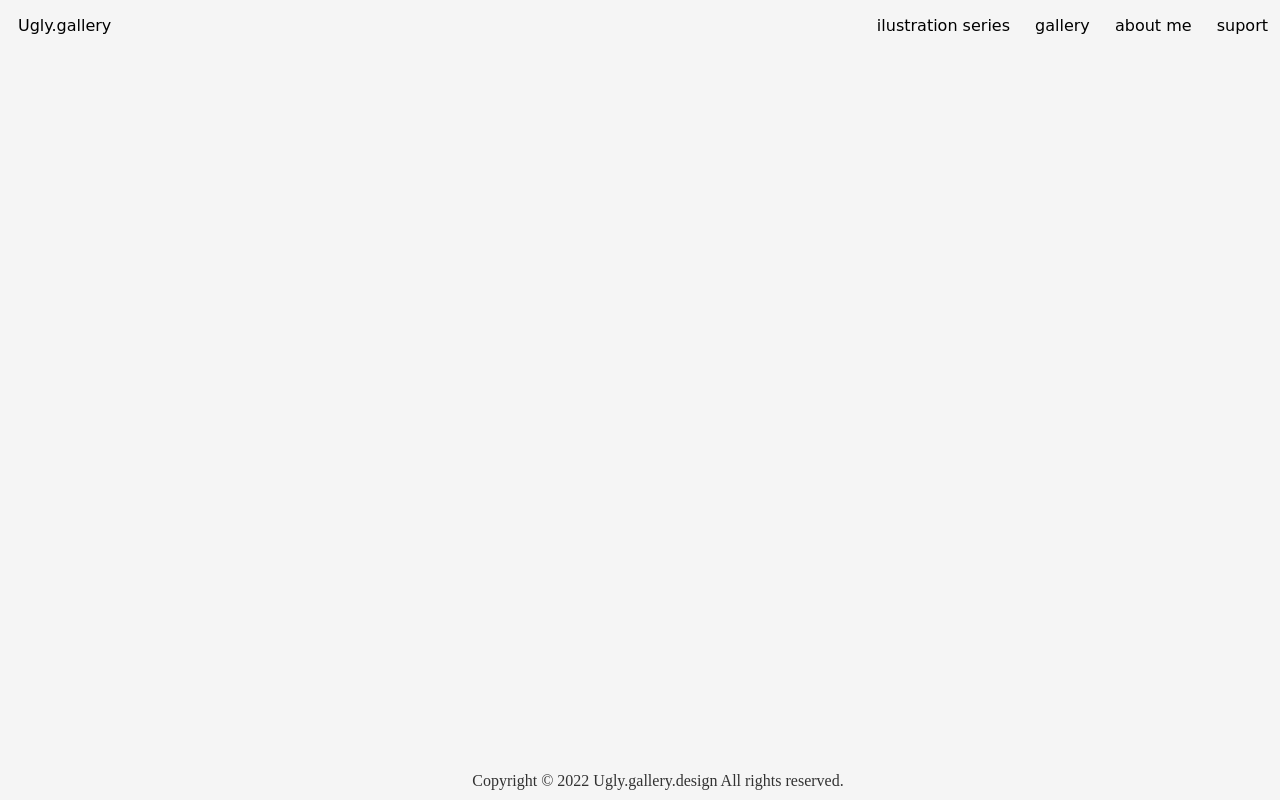
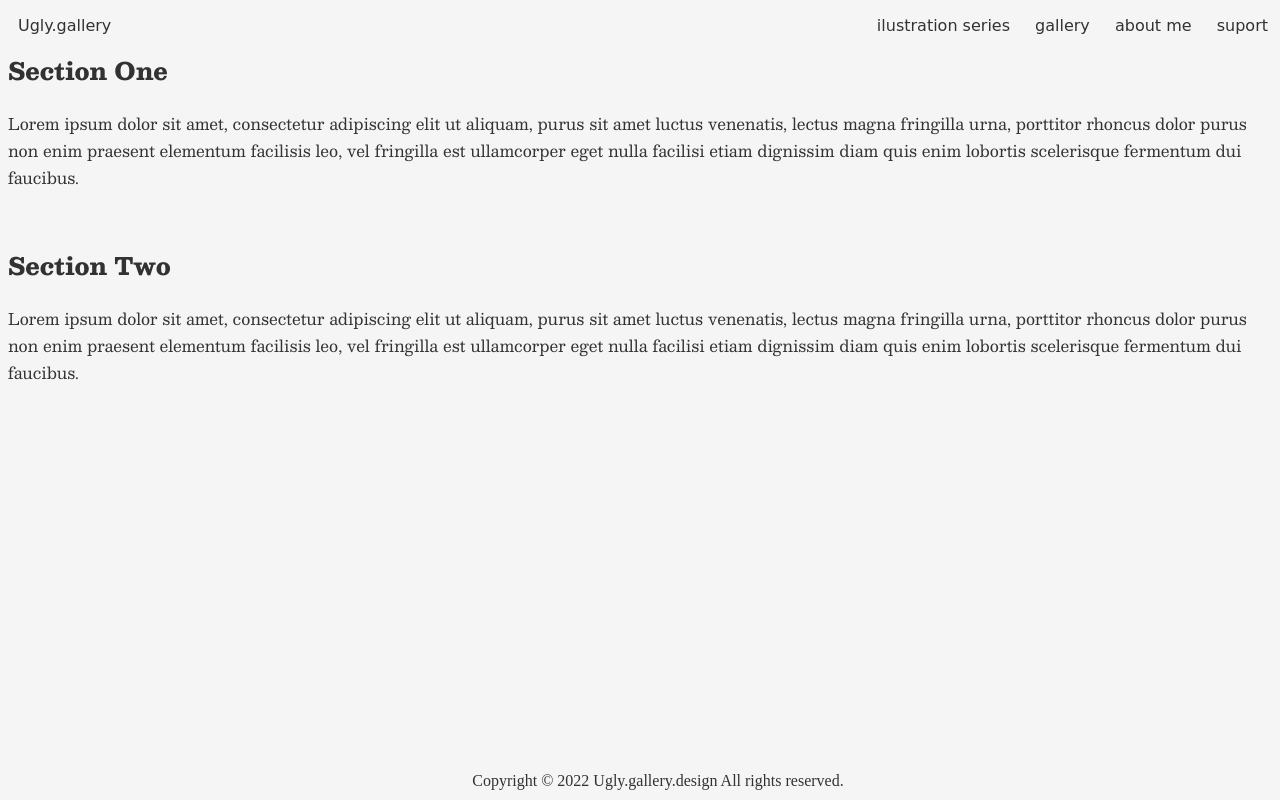
Before and after one commit to holasoymalva/ugly.gallery.design, a plain HTML site: page index.html in a window 1280 px wide. Drawn offline with nearby package versions, Linux system fonts and the light colour scheme; a web font is replaced by a local one.

Commit message:
add font Besley

```diff
--- a/index.html
+++ b/index.html
@@ -20,15 +20,15 @@
             </ul>
         </nav>
     </header>
-    <main>
+    <main style="margin-top:50px;">
         <section>
-            <h2></h2>
-            <p></p>
+            <h2>Section One</h2>
+            <p>Lorem ipsum dolor sit amet, consectetur adipiscing elit ut aliquam, purus sit amet luctus venenatis, lectus magna fringilla urna, porttitor rhoncus dolor purus non enim praesent elementum facilisis leo, vel fringilla est ullamcorper eget nulla facilisi etiam dignissim diam quis enim lobortis scelerisque fermentum dui faucibus.</p>
             <img src="" alt="">
         </section>
         <section>
-            <h2></h2>
-            <p></p>
+            <h2>Section Two</h2>
+            <p>Lorem ipsum dolor sit amet, consectetur adipiscing elit ut aliquam, purus sit amet luctus venenatis, lectus magna fringilla urna, porttitor rhoncus dolor purus non enim praesent elementum facilisis leo, vel fringilla est ullamcorper eget nulla facilisi etiam dignissim diam quis enim lobortis scelerisque fermentum dui faucibus.</p>
             <img src="" alt="">
         </section>
         <section id="series"></section>
--- a/sources/styles/styles.css
+++ b/sources/styles/styles.css
@@ -1,4 +1,6 @@
 @import url('https://fonts.googleapis.com/css2?family=Beth+Ellen&display=swap');
+@import url('https://fonts.googleapis.com/css2?family=Besley:ital,wght@0,400;0,500;0,600;0,800;1,400;1,500;1,600;1,800&family=Beth+Ellen&display=swap');
+
 
 body{
     background-color: #F5F5F5;
@@ -6,19 +8,27 @@ body{
 }
 
 a:link{
-    color: black;
+    color: #323232;
     text-decoration: none;
 }
 a:visited{
-    color: black;
+    color: #323232;
     text-decoration: none;
 }
 a:hover{
-    color: black;
+    color: #323232;
     text-decoration: underline;
 }
 
-footer{
+h2 {
+    font-family: 'Besley', serif;
+}
+
+p {
+    font-family: 'Besley', serif;
+}
+
+footer {
     background-color: #F5F5F5;
     text-align: center;
     position: fixed;
```
